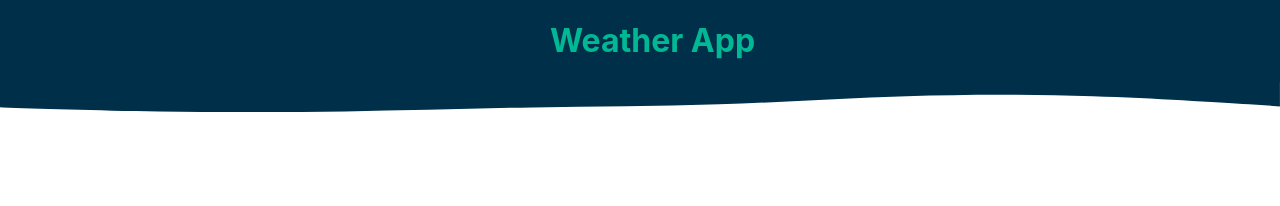
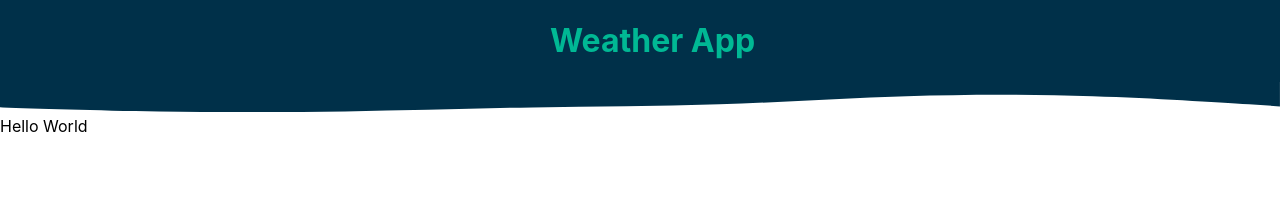
Before and after one commit to ValentinDft/Weather_App, a React (Create React App) app: page /city in a window 1280 px wide. Before the commit this address had no page. Shown: the top 206 px of the page. Built offline with nearby package versions, Linux system fonts and the light colour scheme.

Commit message:
Add components weather

```diff
--- a/src/App.js
+++ b/src/App.js
@@ -1,10 +1,16 @@
 import { Routes, Route } from 'react-router-dom';
+
+// Components
 import Home from './Components/Home';
+import Weather from './Components/Weather';
 
 function App() {
   return (
     <Routes>
       <Route path="/" element={<Home/>} />
+      <Route path="/city/:id" element={<Weather/>} />
+      {/* Ajouter un composant erreur 404 */}
+      <Route path="/city/*" element={<Weather/>} />
     </Routes>
   );
 }
--- a/src/Components/Form.js
+++ b/src/Components/Form.js
@@ -1,18 +1,20 @@
-import React, {useRef, useState} from 'react'
+import React, {useRef} from 'react'
 import styled from 'styled-components'
 
 import { ToastContainer, toast, Slide } from 'react-toastify';
+import {useNavigate} from "react-router-dom";
 
 export default function Form() {
 
     const inputCity = useRef();
-    const [send, setSend] = useState(false);
+    const navigation = useNavigate();
+
 
     // Au clique btn form
     let submitForm = e => {
         e.preventDefault()
-        console.log(inputCity.current.value);
-        inputCity.current.value.length > 2 ? setSend(true) : toast.error('Please enter more than 2 caracts 👇', {
+
+        inputCity.current.value.length > 2 ? navigation(`/city/${inputCity.current.value}`) : toast.error('Please enter more than 2 caracts 👇', {
             position: "top-center",
             autoClose: 5000,
             hideProgressBar: false,
@@ -22,6 +24,8 @@ export default function Form() {
             transition: Slide,
             closeButton: false,
             });
+
+
     }
 
     return (
--- /dev/null
+++ b/src/Components/Weather.js
@@ -0,0 +1,10 @@
+import React from 'react'
+import styled from 'styled-components'
+
+export default function Weather() {
+    return (
+        <div>
+            Hello World
+        </div>
+    )
+}
```
